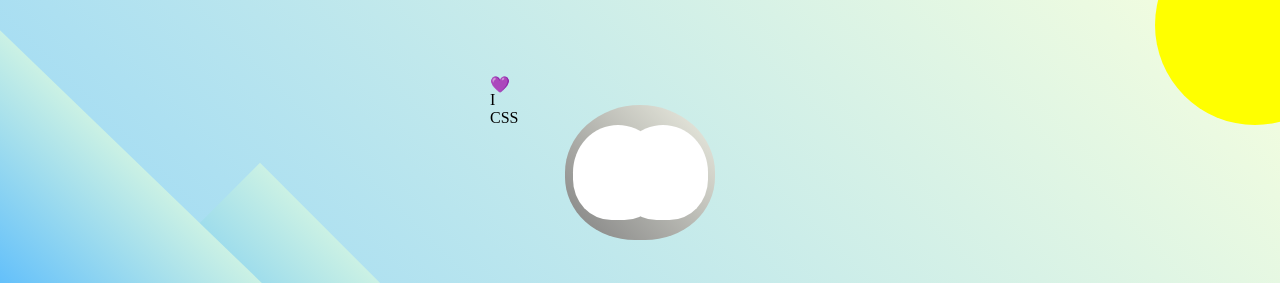
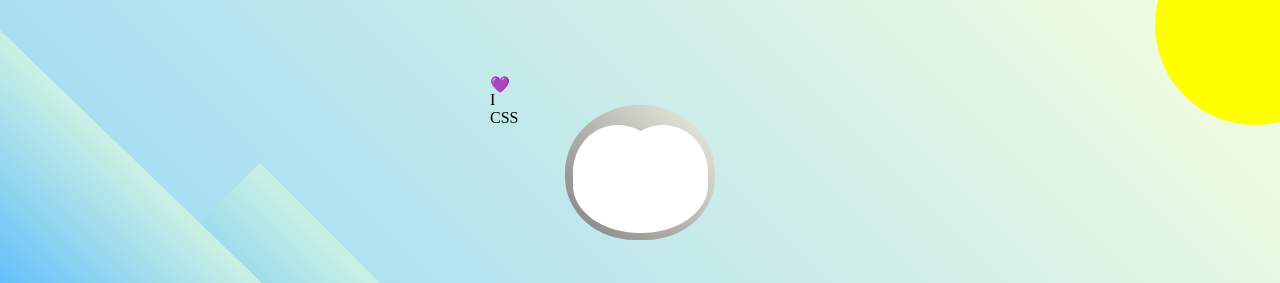
Before and after one commit to gumrahsindar/penguin-with-css-transforms, a plain HTML site: page index.html in a window 1280 px wide. Shown: the top 283 px of the page. Drawn offline with Linux system fonts and the light colour scheme.

Commit message:
added chin

```diff
--- a/styles.css
+++ b/styles.css
@@ -93,3 +93,12 @@ body {
 .face.right {
     right: 5%;
 }
+
+.chin {
+    width: 90%;
+    height: 70%;
+    background-color: var(--penguin-face);
+    top: 25%;
+    left: 5%;
+    border-radius: 70% 70% 100% 100%;
+}
```
